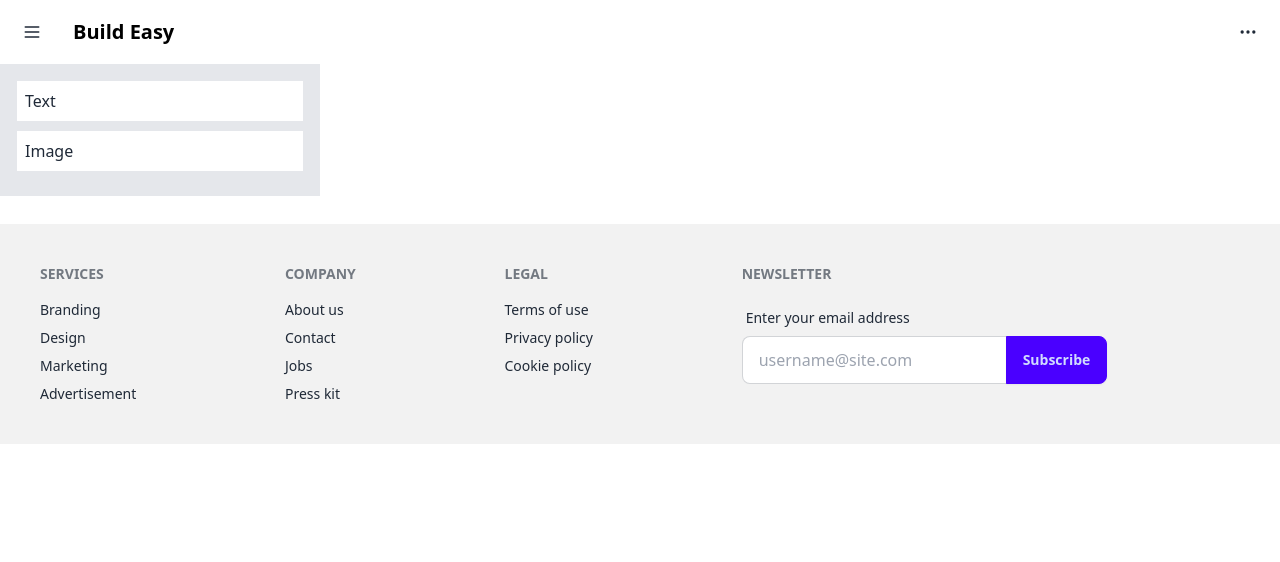
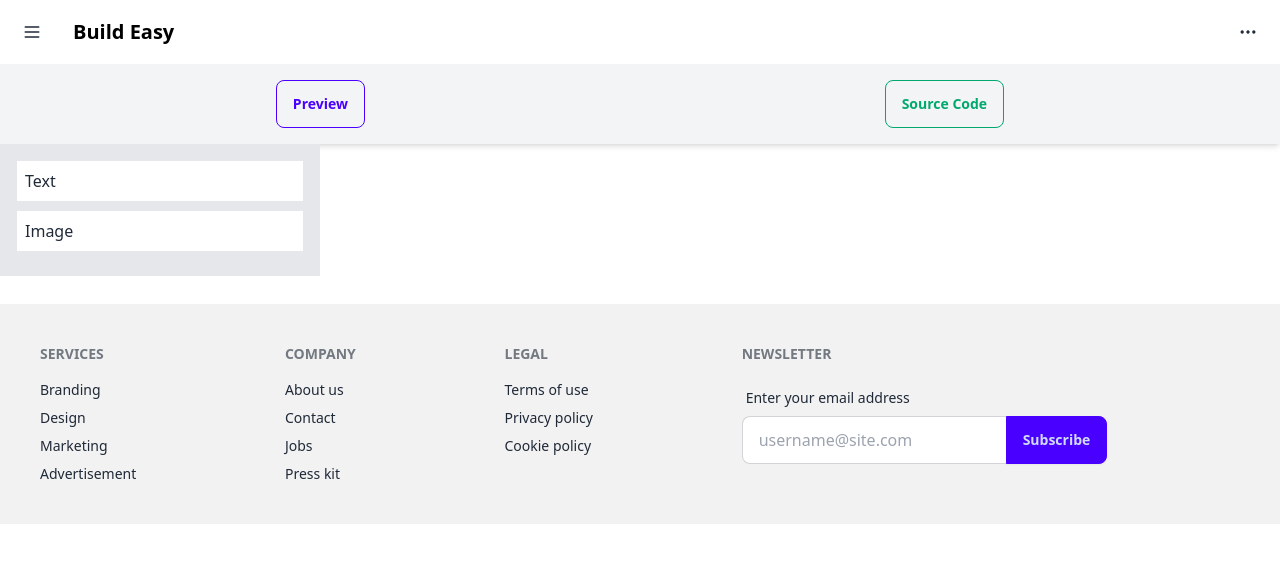
Before and after one commit to Nadim-Nion/no-code-builder-client, a React (Vite) app: page / in a window 1280 px wide. Shown: the top 562 px of the page. Built offline with nearby package versions, Linux system fonts and the light colour scheme.

Commit message:
TopBar added

```diff
--- /dev/null
+++ b/src/components/TopBar/TopBar.jsx
@@ -0,0 +1,12 @@
+import React from 'react';
+
+const TopBar = () => {
+    return (
+        <div className='flex justify-around p-4 bg-gray-100 shadow-md'>
+            <button className="btn btn-outline btn-primary">Preview</button>
+            <button className="btn btn-outline btn-success">Source Code</button>
+        </div>
+    );
+};
+
+export default TopBar;
--- a/src/pages/HomePage/Home/Home.jsx
+++ b/src/pages/HomePage/Home/Home.jsx
@@ -1,9 +1,11 @@
 import React from 'react';
 import SideBar from '../../../components/SideBar/SideBar';
+import TopBar from '../../../components/TopBar/TopBar';
 
 const Home = () => {
     return (
         <div>
+            <TopBar></TopBar>
             <SideBar></SideBar>
         </div>
     );
```
